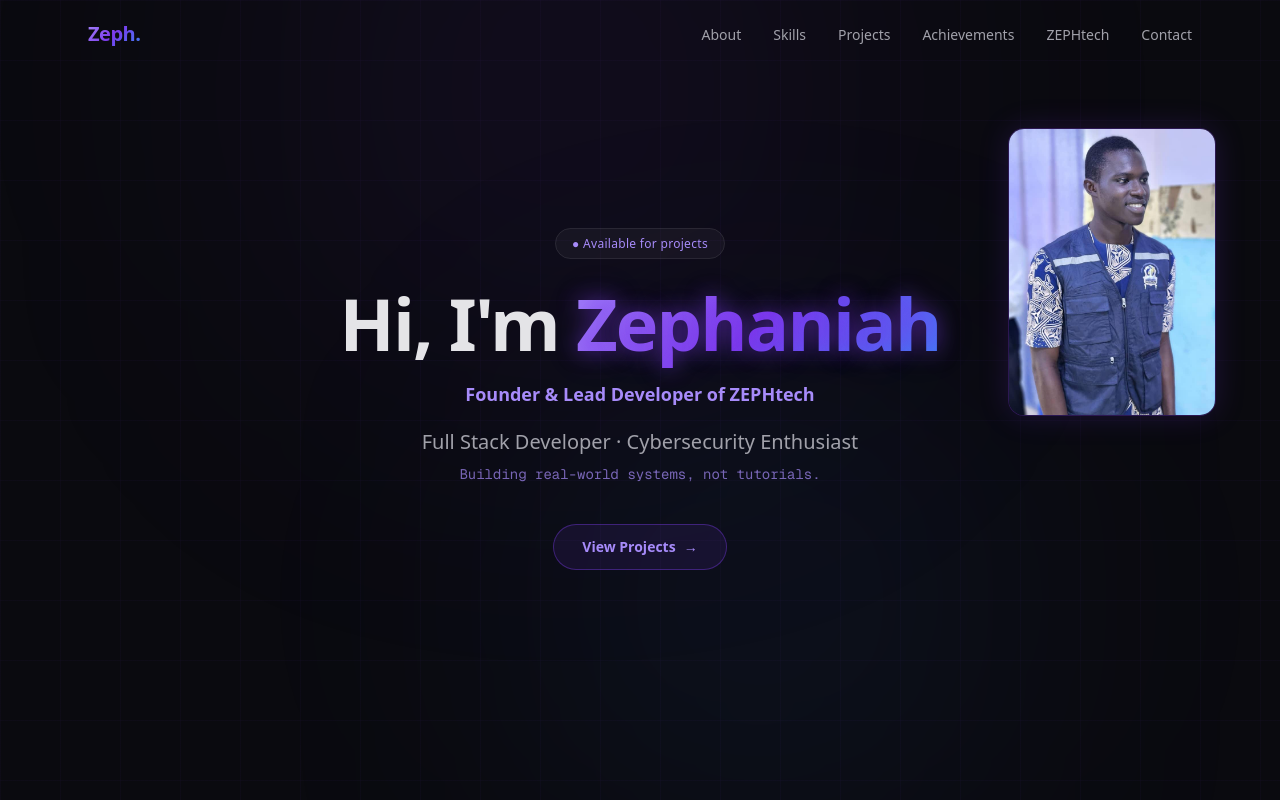
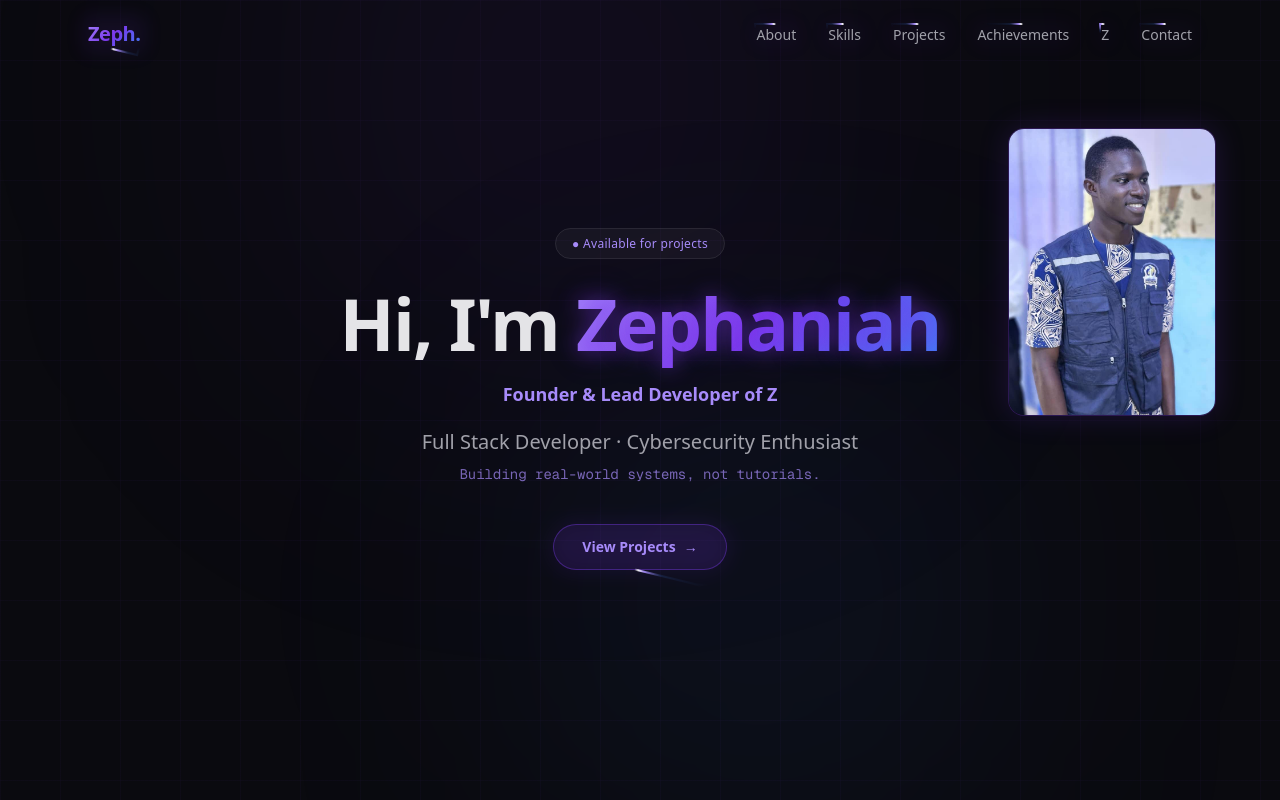
Before and after one commit to Zeph-cmd/zeph-portfolio, a Next.js app: page / in a window 1280 px wide. Shown: the top 800 px of the page. Built offline with nearby package versions, Linux system fonts and the light colour scheme.

Commit message:
Apply Z branding and shimmer controls

```diff
--- a/src/app/globals.css
+++ b/src/app/globals.css
@@ -90,3 +90,61 @@ body {
 .animate-border-glow {
   animation: borderGlow 3s ease-in-out infinite;
 }
+
+/* ── Slow shimmer for actionable controls ── */
+.shimmer-control {
+  isolation: isolate;
+  position: relative;
+}
+
+.shimmer-control::before {
+  content: "";
+  position: absolute;
+  inset: -2px;
+  z-index: -1;
+  padding: 2px;
+  border-radius: inherit;
+  background: conic-gradient(
+    from 0deg,
+    transparent 0deg 285deg,
+    rgba(59, 130, 246, 0.15) 310deg,
+    rgba(167, 139, 250, 0.95) 337deg,
+    rgba(255, 255, 255, 0.95) 350deg,
+    transparent 360deg
+  );
+  -webkit-mask: linear-gradient(#000 0 0) content-box, linear-gradient(#000 0 0);
+  -webkit-mask-composite: xor;
+  mask: linear-gradient(#000 0 0) content-box, linear-gradient(#000 0 0);
+  mask-composite: exclude;
+  animation: shimmerSpin 4.5s linear infinite;
+  pointer-events: none;
+}
+
+.shimmer-control::after {
+  content: "";
+  position: absolute;
+  inset: -5px;
+  z-index: -2;
+  border-radius: inherit;
+  background: rgba(124, 58, 237, 0.22);
+  filter: blur(10px);
+  opacity: 0.28;
+  animation: shimmerPulse 4.5s ease-in-out infinite;
+  pointer-events: none;
+}
+
+@keyframes shimmerSpin {
+  to { transform: rotate(360deg); }
+}
+
+@keyframes shimmerPulse {
+  0%, 100% { opacity: 0.16; }
+  50% { opacity: 0.42; }
+}
+
+@media (prefers-reduced-motion: reduce) {
+  .shimmer-control::before,
+  .shimmer-control::after {
+    animation: none;
+  }
+}
--- a/src/components/About.tsx
+++ b/src/components/About.tsx
@@ -9,7 +9,7 @@ export default function About() {
       <div className="grid items-center gap-8 lg:grid-cols-[minmax(0,1fr)_280px]">
         <div className="glass rounded-2xl p-8 sm:p-10">
           <p className="text-base leading-relaxed text-muted sm:text-lg">
-            The founder &amp; lead developer of ZEPHtech — a software startup
+            The founder &amp; lead developer of Z — a software startup
             firm. My team and I are focused on building data-driven systems.
             Security is non-negotiable in everything I create.
           </p>
--- a/src/components/Achievements.tsx
+++ b/src/components/Achievements.tsx
@@ -67,7 +67,7 @@ function TimelineItem({
           href={item.href}
           target={item.href.startsWith("/") ? "_blank" : undefined}
           rel={item.href.startsWith("/") ? "noopener noreferrer" : undefined}
-          className="mt-3 inline-flex w-fit items-center rounded-full border border-neon/30 bg-neon/10 px-4 py-2 text-xs font-semibold text-neon-light transition-all duration-300 hover:bg-neon/20 hover:glow-sm"
+          className="shimmer-control mt-3 inline-flex w-fit items-center rounded-full border border-neon/30 bg-neon/10 px-4 py-2 text-xs font-semibold text-neon-light transition-all duration-300 hover:bg-neon/20 hover:glow-sm"
         >
           {item.label}
         </a>
--- a/src/components/Contact.tsx
+++ b/src/components/Contact.tsx
@@ -113,7 +113,7 @@ export default function Contact() {
           <button
             type="submit"
             disabled={status === "sending"}
-            className="inline-flex items-center justify-center gap-2 rounded-full border border-neon/40 bg-neon/10 px-7 py-3 text-sm font-semibold text-neon-light transition-all duration-300 hover:bg-neon/20 hover:shadow-[0_0_30px_rgba(124,58,237,0.3)] disabled:opacity-50 disabled:cursor-not-allowed"
+            className="shimmer-control inline-flex items-center justify-center gap-2 rounded-full border border-neon/40 bg-neon/10 px-7 py-3 text-sm font-semibold text-neon-light transition-all duration-300 hover:bg-neon/20 hover:shadow-[0_0_30px_rgba(124,58,237,0.3)] disabled:opacity-50 disabled:cursor-not-allowed"
           >
             {status === "sending" ? (
               <>
--- a/src/components/Hero.tsx
+++ b/src/components/Hero.tsx
@@ -34,7 +34,7 @@ export default function Hero() {
         <button
           type="button"
           onClick={() => setIsExpanded(true)}
-          className="absolute inset-0 flex items-center justify-center bg-black/0 text-white opacity-0 transition-all duration-300 group-hover:bg-black/35 group-hover:opacity-100 focus-visible:bg-black/35 focus-visible:opacity-100"
+          className="shimmer-control absolute inset-0 flex items-center justify-center bg-black/0 text-white opacity-0 transition-all duration-300 group-hover:bg-black/35 group-hover:opacity-100 focus-visible:bg-black/35 focus-visible:opacity-100"
           aria-label="Expand portrait"
         >
           <span className="flex items-center gap-2 rounded-full border border-white/25 bg-black/45 px-3 py-2 text-xs font-semibold backdrop-blur-sm">
@@ -74,7 +74,7 @@ export default function Hero() {
           transition={{ duration: 0.6, delay: 0.2, ease: "easeOut" }}
           className="mt-3 text-base font-semibold text-neon-light sm:text-lg"
         >
-          Founder &amp; Lead Developer of ZEPHtech
+          Founder &amp; Lead Developer of Z
         </motion.p>
 
         {/* Tagline */}
@@ -105,7 +105,7 @@ export default function Hero() {
         >
           <a
             href="#projects"
-            className="group relative inline-flex items-center gap-2 rounded-full border border-neon/40 bg-neon/10 px-7 py-3 text-sm font-semibold text-neon-light transition-all duration-300 hover:bg-neon/20 hover:glow-md hover:shadow-[0_0_30px_rgba(124,58,237,0.3)]"
+            className="shimmer-control group relative inline-flex items-center gap-2 rounded-full border border-neon/40 bg-neon/10 px-7 py-3 text-sm font-semibold text-neon-light transition-all duration-300 hover:bg-neon/20 hover:glow-md hover:shadow-[0_0_30px_rgba(124,58,237,0.3)]"
           >
             View Projects
             <span className="inline-block transition-transform duration-300 group-hover:translate-x-1">
@@ -134,7 +134,7 @@ export default function Hero() {
             <button
               type="button"
               onClick={() => setIsExpanded(false)}
-              className="absolute right-0 top-0 flex h-10 w-10 items-center justify-center rounded-full border border-white/20 bg-black/60 text-white transition-colors hover:bg-black/80"
+              className="shimmer-control absolute right-0 top-0 flex h-10 w-10 items-center justify-center rounded-full border border-white/20 bg-black/60 text-white transition-colors hover:bg-black/80"
               aria-label="Close expanded portrait"
             >
               <X size={20} />
--- a/src/components/Navbar.tsx
+++ b/src/components/Navbar.tsx
@@ -9,7 +9,7 @@ const links = [
   { label: "Skills", href: "#skills" },
   { label: "Projects", href: "#projects" },
   { label: "Achievements", href: "#achievements" },
-  { label: "ZEPHtech", href: "#zephtech" },
+  { label: "Z", href: "#zephtech" },
   { label: "Contact", href: "#contact" },
 ];
 
@@ -36,7 +36,7 @@ export default function Navbar() {
     >
       <nav className="mx-auto flex max-w-6xl items-center justify-between px-6">
         {/* Logo */}
-        <a href="#" className="text-xl font-bold gradient-text tracking-tight">
+        <a href="#" className="shimmer-control text-xl font-bold gradient-text tracking-tight">
           Zeph<span className="text-neon-light">.</span>
         </a>
 
@@ -46,7 +46,7 @@ export default function Navbar() {
             <li key={link.href}>
               <a
                 href={link.href}
-                className="text-sm text-muted hover:text-neon-light transition-colors duration-300"
+                className="shimmer-control text-sm text-muted hover:text-neon-light transition-colors duration-300"
               >
                 {link.label}
               </a>
@@ -57,7 +57,7 @@ export default function Navbar() {
         {/* Mobile toggle */}
         <button
           onClick={() => setMobileOpen(!mobileOpen)}
-          className="md:hidden text-foreground"
+          className="shimmer-control md:hidden text-foreground"
           aria-label="Toggle menu"
         >
           {mobileOpen ? <X size={22} /> : <Menu size={22} />}
@@ -80,7 +80,7 @@ export default function Navbar() {
                   <a
                     href={link.href}
                     onClick={() => setMobileOpen(false)}
-                    className="text-sm text-muted hover:text-neon-light transition-colors"
+                    className="shimmer-control text-sm text-muted hover:text-neon-light transition-colors"
                   >
                     {link.label}
                   </a>
--- a/src/components/Projects.tsx
+++ b/src/components/Projects.tsx
@@ -135,7 +135,7 @@ function ProjectCard({
         href={project.link}
         target="_blank"
         rel="noopener noreferrer"
-        className="mt-5 inline-flex items-center gap-2 rounded-full border border-neon/30 px-4 py-2 text-xs font-semibold text-neon-light transition-all duration-300 hover:bg-neon/10 w-fit"
+        className="shimmer-control mt-5 inline-flex items-center gap-2 rounded-full border border-neon/30 px-4 py-2 text-xs font-semibold text-neon-light transition-all duration-300 hover:bg-neon/10 w-fit"
       >
         {project.linkLabel}
         <LinkIcon size={14} />
--- a/src/components/Zephtech.tsx
+++ b/src/components/Zephtech.tsx
@@ -25,10 +25,10 @@ export default function Zephtech() {
   const [selectedImage, setSelectedImage] = useState<string | null>(null);
 
   return (
-    <SectionWrapper id="zephtech" title="ZEPHtech">
+    <SectionWrapper id="zephtech" title="Z">
       <div className="mb-10 max-w-3xl">
         <p className="text-base leading-relaxed text-muted sm:text-lg">
-          ZEPHtech is a software startup firm building practical, data-driven
+          Z is a software startup firm building practical, data-driven
           systems for real-world needs. Here are selected products developed
           by our team.
         </p>
@@ -41,7 +41,7 @@ export default function Zephtech() {
           <div className="relative z-10 grid items-center gap-8 md:grid-cols-[minmax(0,1fr)_auto]">
             <div>
               <span className="text-xs font-semibold uppercase tracking-[0.18em] text-emerald-400">
-                ZEPHtech flagship · Live product
+                Z flagship · Live product
               </span>
               <h3 className="mt-4 text-3xl font-bold tracking-tight text-foreground sm:text-4xl">
                 Smart Jotter
@@ -60,7 +60,7 @@ export default function Zephtech() {
               href="https://smart-jotter.vercel.app/"
               target="_blank"
               rel="noopener noreferrer"
-              className="inline-flex w-fit items-center gap-2 rounded-full border border-neon/40 bg-neon/10 px-5 py-3 text-sm font-semibold text-neon-light transition-all duration-300 hover:bg-neon/20 hover:shadow-[0_0_25px_rgba(124,58,237,0.25)]"
+              className="shimmer-control inline-flex w-fit items-center gap-2 rounded-full border border-neon/40 bg-neon/10 px-5 py-3 text-sm font-semibold text-neon-light transition-all duration-300 hover:bg-neon/20 hover:shadow-[0_0_25px_rgba(124,58,237,0.25)]"
             >
               Explore Smart Jotter
               <ExternalLink size={15} />
@@ -95,7 +95,7 @@ export default function Zephtech() {
                 key={image}
                 type="button"
                 onClick={() => setSelectedImage(image)}
-                className="group relative aspect-[3/4] overflow-hidden rounded-lg border border-glass-border bg-glass"
+                className="shimmer-control group relative aspect-[3/4] overflow-hidden rounded-lg border border-glass-border bg-glass"
                 aria-label={`View School Operating System screenshot ${index + 1}`}
               >
                 <Image
@@ -151,7 +151,7 @@ export default function Zephtech() {
                 key={image.src}
                 type="button"
                 onClick={() => setSelectedImage(image.src)}
-                className="group relative aspect-video overflow-hidden rounded-lg border border-glass-border bg-glass"
+                className="shimmer-control group relative aspect-video overflow-hidden rounded-lg border border-glass-border bg-glass"
                 aria-label={`View GroundTruth ${image.label} screenshot ${index + 1}`}
               >
                 <Image
@@ -189,7 +189,7 @@ export default function Zephtech() {
             <button
               type="button"
               onClick={() => setSelectedImage(null)}
-              className="absolute right-0 top-0 flex h-10 w-10 items-center justify-center rounded-full border border-white/20 bg-black/60 text-white hover:bg-black/80"
+              className="shimmer-control absolute right-0 top-0 flex h-10 w-10 items-center justify-center rounded-full border border-white/20 bg-black/60 text-white hover:bg-black/80"
               aria-label="Close expanded screenshot"
             >
               <X size={20} />
```
